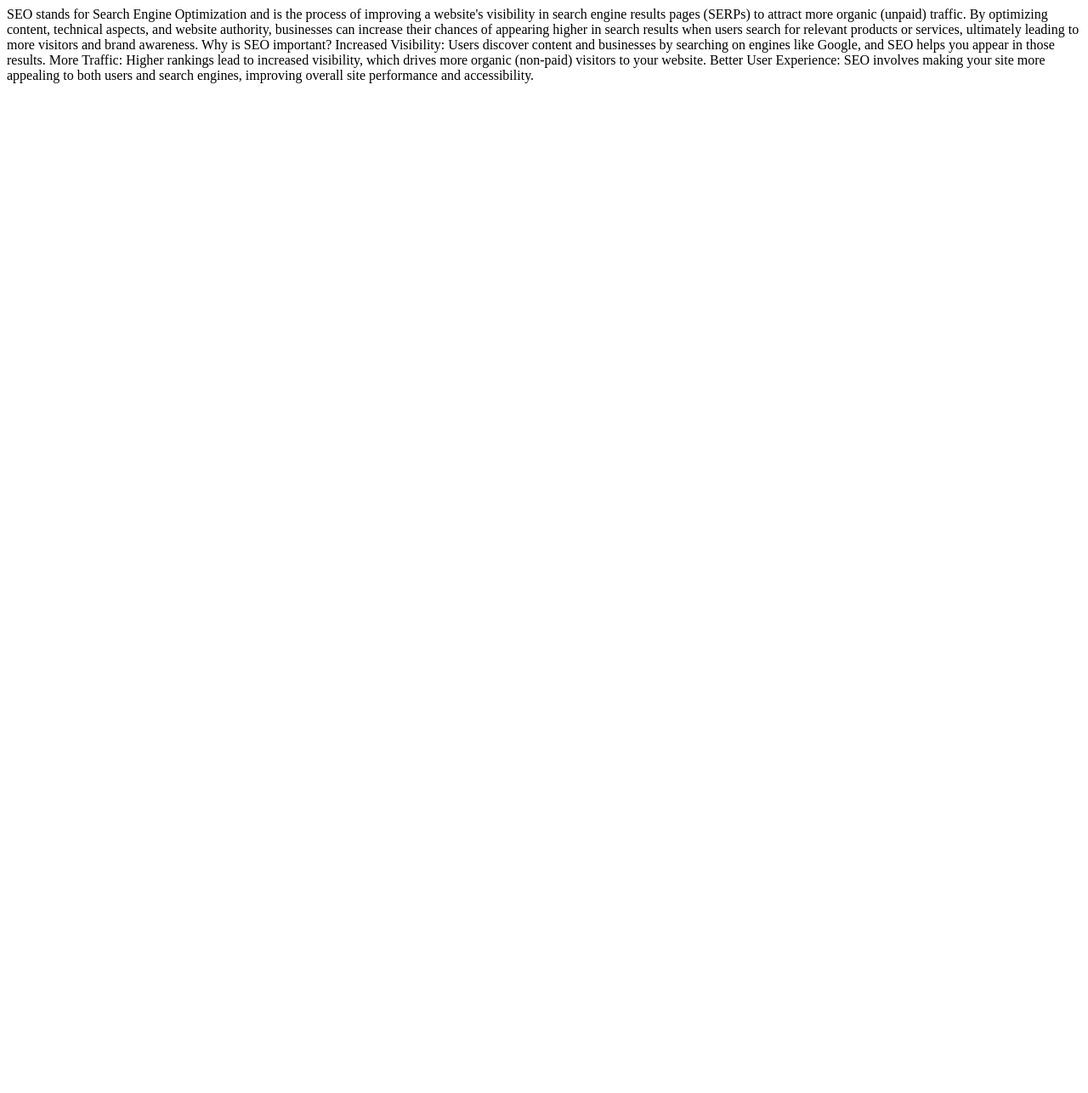
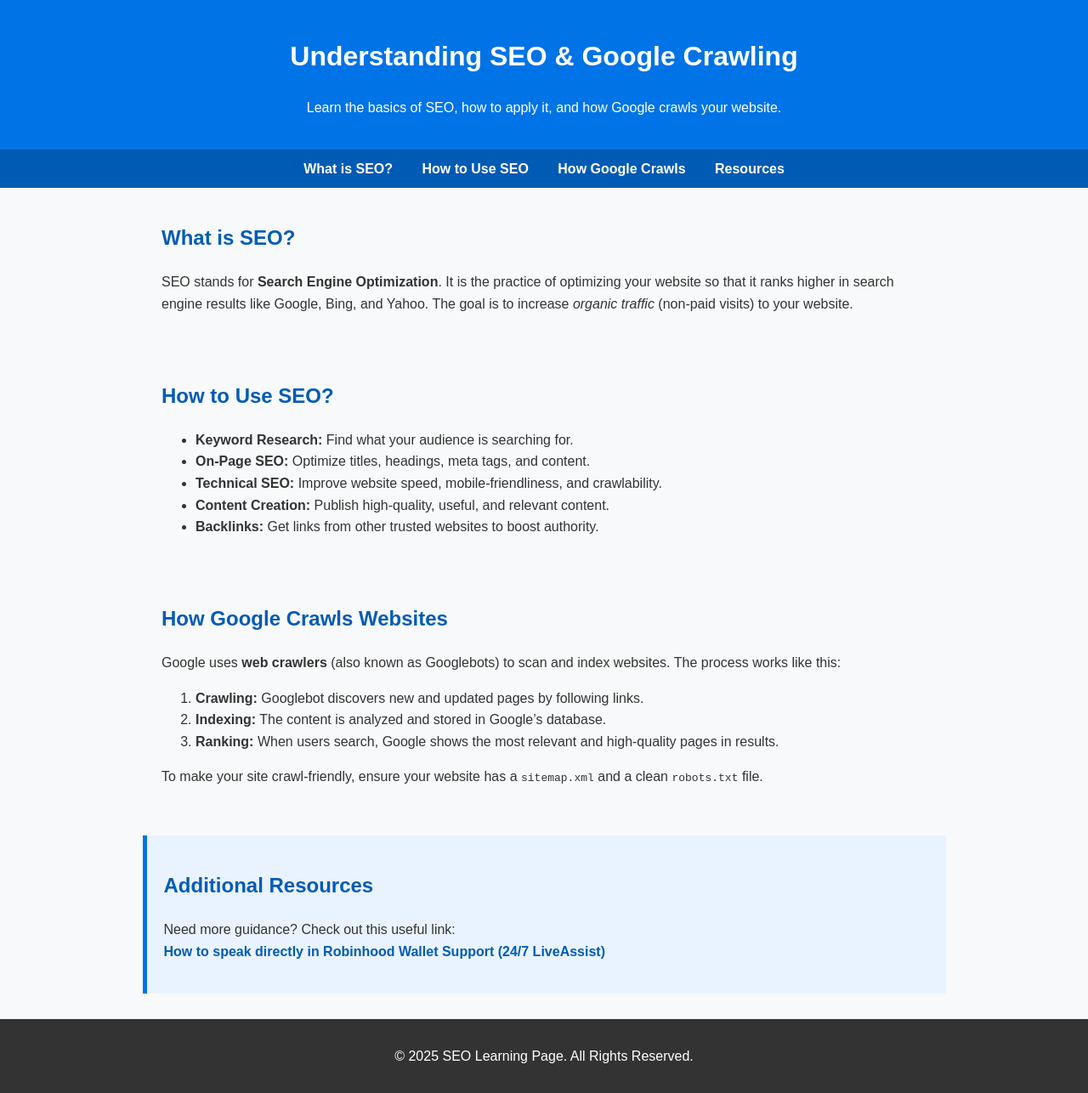
Before and after one commit to demo342/test, a plain HTML site: page index.html in a window 1280 px wide. Shown: the whole page at 85% size. Before the commit the page ends 800 px from the top, so only its background shows below. Drawn offline with Linux system fonts and the light colour scheme.

Commit message:
New File

```diff
--- a/index.html
+++ b/index.html
@@ -1,18 +1,130 @@
 <!DOCTYPE html>
-<html>
+<html lang="en">
 <head>
-	<meta charset="utf-8">
-	<meta name="viewport" content="width=device-width, initial-scale=1">
-	<title>What is SEO</title>
+  <meta charset="UTF-8">
+  <meta name="viewport" content="width=device-width, initial-scale=1.0">
+  <meta name="description" content="Learn what SEO is, how to use it, and how Google crawls websites.">
+  <title>SEO Basics - Learn SEO & Google Crawling</title>
+  <style>
+    body {
+      font-family: Arial, sans-serif;
+      line-height: 1.6;
+      margin: 0;
+      padding: 0;
+      background-color: #f8f9fa;
+      color: #333;
+    }
+    header {
+      background: #0073e6;
+      color: white;
+      padding: 20px;
+      text-align: center;
+    }
+    nav {
+      background: #005bb5;
+      padding: 10px;
+      text-align: center;
+    }
+    nav a {
+      color: white;
+      margin: 0 15px;
+      text-decoration: none;
+      font-weight: bold;
+    }
+    nav a:hover {
+      text-decoration: underline;
+    }
+    section {
+      padding: 20px;
+      max-width: 900px;
+      margin: auto;
+    }
+    h2 {
+      color: #005bb5;
+    }
+    footer {
+      text-align: center;
+      padding: 15px;
+      background: #333;
+      color: white;
+      margin-top: 30px;
+    }
+    .resources {
+      background: #e9f3ff;
+      padding: 20px;
+      margin: 20px auto;
+      border-left: 5px solid #0073e6;
+      max-width: 900px;
+    }
+    .resources a {
+      color: #005bb5;
+      font-weight: bold;
+      text-decoration: none;
+    }
+    .resources a:hover {
+      text-decoration: underline;
+    }
+  </style>
 </head>
 <body>
-SEO stands for Search Engine Optimization and is the process of improving a website's visibility in search engine results pages (SERPs) to attract more organic (unpaid) traffic. By optimizing content, technical aspects, and website authority, businesses can increase their chances of appearing higher in search results when users search for relevant products or services, ultimately leading to more visitors and brand awareness.
-Why is SEO important?
-Increased Visibility:
-Users discover content and businesses by searching on engines like Google, and SEO helps you appear in those results.
-More Traffic:
-Higher rankings lead to increased visibility, which drives more organic (non-paid) visitors to your website.
-Better User Experience:
-SEO involves making your site more appealing to both users and search engines, improving overall site performance and accessibility.
+  <header>
+    <h1>Understanding SEO & Google Crawling</h1>
+    <p>Learn the basics of SEO, how to apply it, and how Google crawls your website.</p>
+  </header>
+
+  <nav>
+    <a href="#what-is-seo">What is SEO?</a>
+    <a href="#how-to-use-seo">How to Use SEO</a>
+    <a href="#google-crawl">How Google Crawls</a>
+    <a href="#resources">Resources</a>
+  </nav>
+
+  <section id="what-is-seo">
+    <h2>What is SEO?</h2>
+    <p>
+      SEO stands for <strong>Search Engine Optimization</strong>. It is the practice of optimizing your website so that it ranks higher in search engine results like Google, Bing, and Yahoo.
+      The goal is to increase <em>organic traffic</em> (non-paid visits) to your website.
+    </p>
+  </section>
+
+  <section id="how-to-use-seo">
+    <h2>How to Use SEO?</h2>
+    <ul>
+      <li><strong>Keyword Research:</strong> Find what your audience is searching for.</li>
+      <li><strong>On-Page SEO:</strong> Optimize titles, headings, meta tags, and content.</li>
+      <li><strong>Technical SEO:</strong> Improve website speed, mobile-friendliness, and crawlability.</li>
+      <li><strong>Content Creation:</strong> Publish high-quality, useful, and relevant content.</li>
+      <li><strong>Backlinks:</strong> Get links from other trusted websites to boost authority.</li>
+    </ul>
+  </section>
+
+  <section id="google-crawl">
+    <h2>How Google Crawls Websites</h2>
+    <p>
+      Google uses <strong>web crawlers</strong> (also known as Googlebots) to scan and index websites. The process works like this:
+    </p>
+    <ol>
+      <li><strong>Crawling:</strong> Googlebot discovers new and updated pages by following links.</li>
+      <li><strong>Indexing:</strong> The content is analyzed and stored in Google’s database.</li>
+      <li><strong>Ranking:</strong> When users search, Google shows the most relevant and high-quality pages in results.</li>
+    </ol>
+    <p>
+      To make your site crawl-friendly, ensure your website has a <code>sitemap.xml</code> and a clean <code>robots.txt</code> file.
+    </p>
+  </section>
+
+  <section id="resources" class="resources">
+    <h2>Additional Resources</h2>
+    <p>
+      Need more guidance? Check out this useful link: <br>
+      <a href="https://robinhoodsupporthelpdyanamic.zendesk.com/hc/en-us/articles/29872665270301-How-to-speak-directly-in-Robinhood-Wallet-Support-Number-24-7-LiveAssist" target="_blank">
+        How to speak directly in Robinhood Wallet Support (24/7 LiveAssist)
+      </a>
+    </p>
+  </section>
+
+  <footer>
+    <p>&copy; 2025 SEO Learning Page. All Rights Reserved.</p>
+  </footer>
 </body>
 </html>
```
